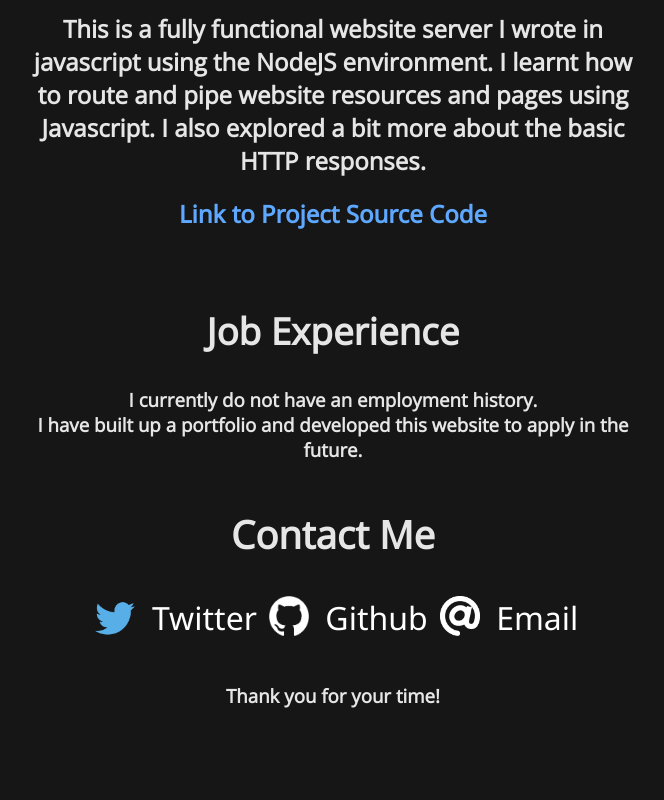
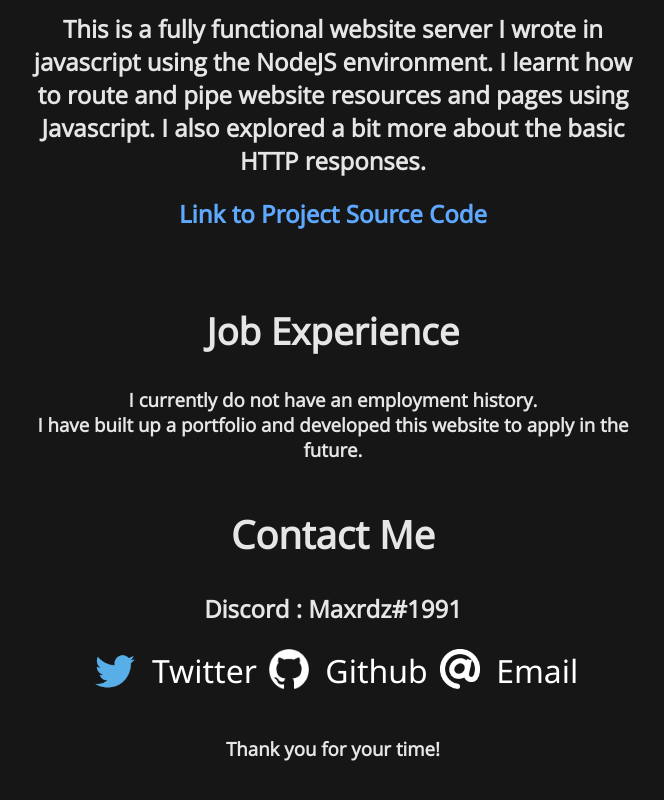
Before and after one commit to Max-Rodriguez/max-rodriguez.github.io, a plain HTML site: page index.html in a window 1280 px wide. Shown: the part 2899-3699 px from the top of the page, without its empty margins (307-971 px from the left). Drawn offline with nearby package versions, Linux system fonts and the light colour scheme.

Commit message:
Updated discord contact

```diff
--- a/index.html
+++ b/index.html
@@ -318,7 +318,7 @@
         }
 
         #social_links {
-            margin-bottom: 25%;
+            margin-bottom: 22%;
         }
 
         .img_bigger_container_lol {
@@ -529,6 +529,7 @@
             <section id="social_links">
 
                 <h1 style="font-size: 240%;">Contact Me</h1>
+		<h2>Discord : Maxrdz#1991</h2>
 
                 <li style="padding-left: 1%;">
                     <a href="https://www.twitter.com/_Max_Rodriguez">
```
